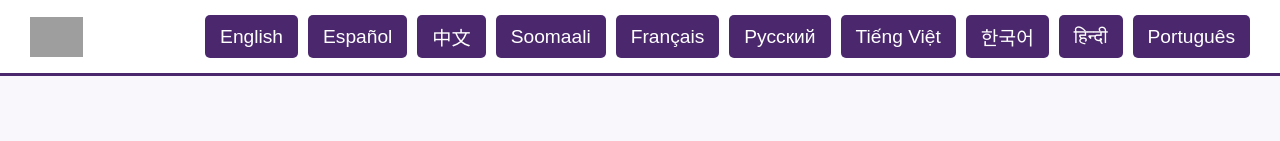
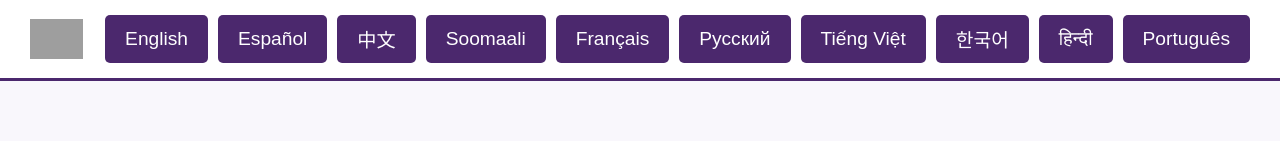
Before and after one commit to KaikaneHAlviar/kaikanehalviar.github.io, a plain HTML site: page index.html in a window 1280 px wide. Shown: the top 141 px of the page. Drawn offline with Linux system fonts and the light colour scheme; grey boxes are pictures that could not be loaded.

Commit message:
Add files via upload

```diff
--- a/style.css
+++ b/style.css
@@ -27,7 +27,7 @@ body {
 .language-button {
     background-color: #4b286d;
     color: #fff;
-    padding: 7.5px 15px;
+    padding: 10px 20px;
     border: none;
     border-radius: 5px;
     cursor: pointer;
```
